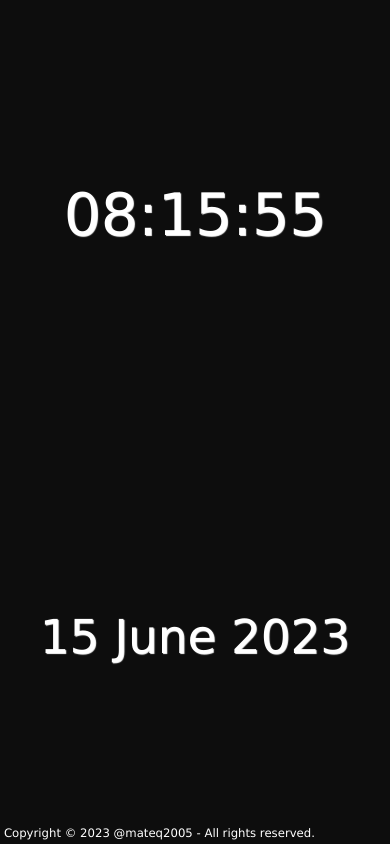
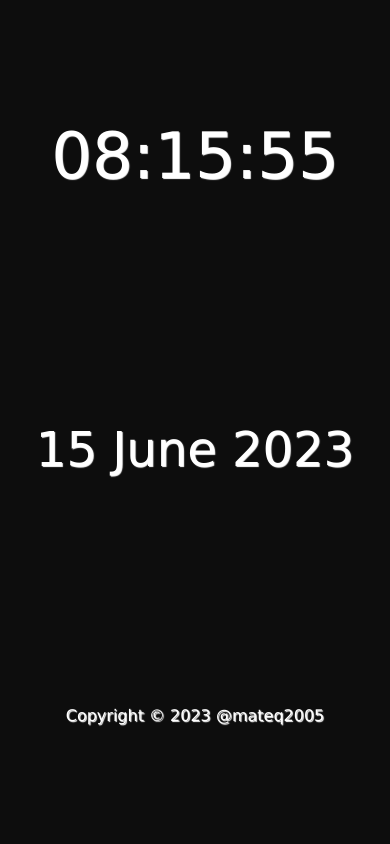
Before and after one commit to mateq2005/date-time, a plain HTML site: page index.html in a window 390 px wide. Drawn offline with Linux system fonts and the light colour scheme.

Commit message:
Add files via upload

```diff
--- a/index.html
+++ b/index.html
@@ -38,9 +38,7 @@
             </section>
 
             <footer>
-                Copyright © 2023
-                <a href="https://github.com/mateq2005">@mateq2005</a>
-                - All rights reserved.
+                Copyright © 2023 <a href="https://github.com/mateq2005">@mateq2005</a>
             </footer>
 
         </main>
--- a/style.css
+++ b/style.css
@@ -29,9 +29,19 @@ main {
     width: 100vw;
     height: 100vh;
 
+    padding: 5px;
+
 }
 
-section {
+#time {
+
+    text-align: center;
+    text-shadow: 1px 1px 1px white;
+    font-size: 12vw;
+
+}
+
+#date {
 
     text-align: center;
     text-shadow: 1px 1px 1px white;
@@ -41,10 +51,9 @@ section {
 
 footer {
 
-    position: fixed;
-    bottom: 0;
-    padding: 1vw;
-    font-size: 1.25vw;
+    text-align: center;
+    text-shadow: 1px 1px 1px white;
+    font-size: 1vw;
 
 }
 
@@ -57,12 +66,17 @@ footer a {
 
 @media only screen and (max-width: 600px) {
 
-    footer  {
-        font-size: 3vw;
+    #time {
+        font-size: 4em;
     }
 
-    #time {
-        font-size: 15vw;
+
+    #date {
+        font-size: 3em;
     }
 
-  }
+    footer {
+        font-size: 1em;
+    }
+
+}
```
